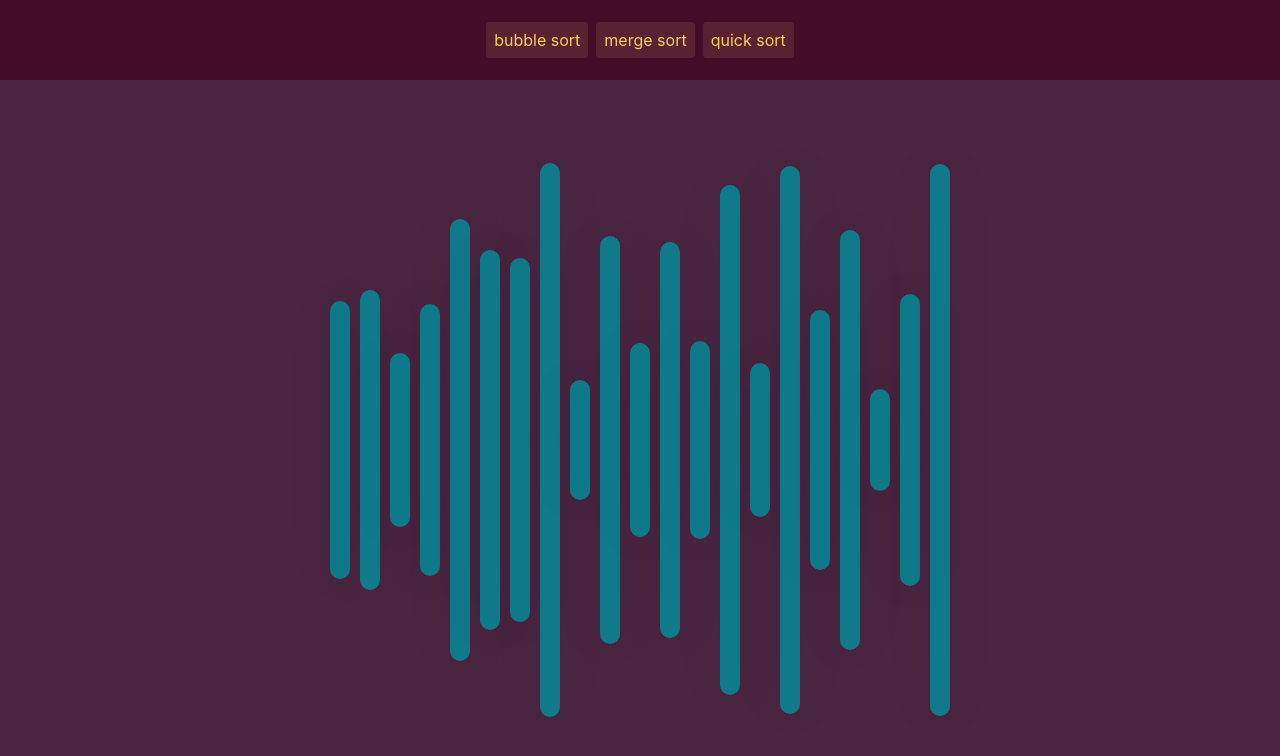
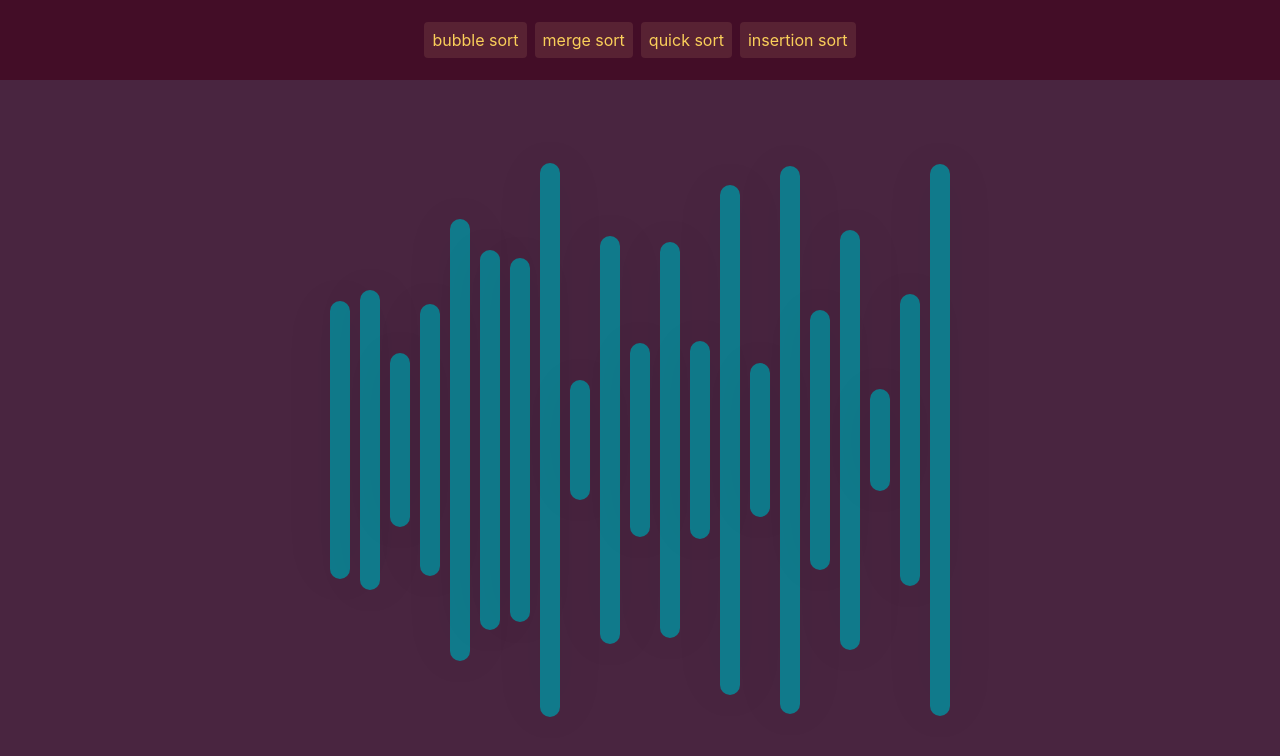
Before and after one commit to rational-kunal/visualalgoz, a React (Create React App) app: page / in a window 1280 px wide. Shown: the top 756 px of the page. Built offline with nearby package versions, Linux system fonts and the light colour scheme.

Commit message:
insertion sort

```diff
--- a/src/components/Navigation/NavBar.js
+++ b/src/components/Navigation/NavBar.js
@@ -3,6 +3,7 @@ import './navbar.css';
 import bubbleSort from "../core/sort/BubbleSort";
 import mergeSort from "../core/sort/MergeSort";
 import quickSort from "../core/sort/QuickSort";
+import insertSort from "../core/sort/InsertionSort";
 
 export default class NavBar extends React.Component {
     onAlgorithmChange(algorithm) {
@@ -16,6 +17,7 @@ export default class NavBar extends React.Component {
                 <div className="navbar-item" onClick={(x)=>( this.onAlgorithmChange( bubbleSort ) )}> bubble sort </div>
                 <div className="navbar-item" onClick={(x)=>( this.onAlgorithmChange( mergeSort ) )}> merge sort </div>
                 <div className="navbar-item" onClick={(x)=>( this.onAlgorithmChange( quickSort ) )}> quick sort </div>
+                <div className="navbar-item" onClick={(x)=>( this.onAlgorithmChange( insertSort ) )}> insertion sort </div>
 
             </div>
         )
--- /dev/null
+++ b/src/components/core/sort/InsertionSort.js
@@ -0,0 +1,26 @@
+
+export default function insertSort(unsortedArray) {
+    let positions = [];
+
+    for (let i=0; i<unsortedArray.length; i++) {
+        let key = unsortedArray[i];
+        let j = i-1;
+        let stepPosition = [];
+        while (j>=0 && unsortedArray[j]>key) {
+            unsortedArray[j+1] = unsortedArray[j];
+            positions.push([
+                { position: j, value: unsortedArray[j], color: "focused" },
+                { position: j+1, value: unsortedArray[j+1], color: "focused" }
+            ]);
+
+            j--;
+        }
+        positions.push( [
+            { position: j+1, value: key, color: "focused" },
+            { position: i, value: unsortedArray[j+1], color: "focused" }
+        ] );
+        unsortedArray[j+1] = key;
+    }
+
+    return positions;
+}
```
